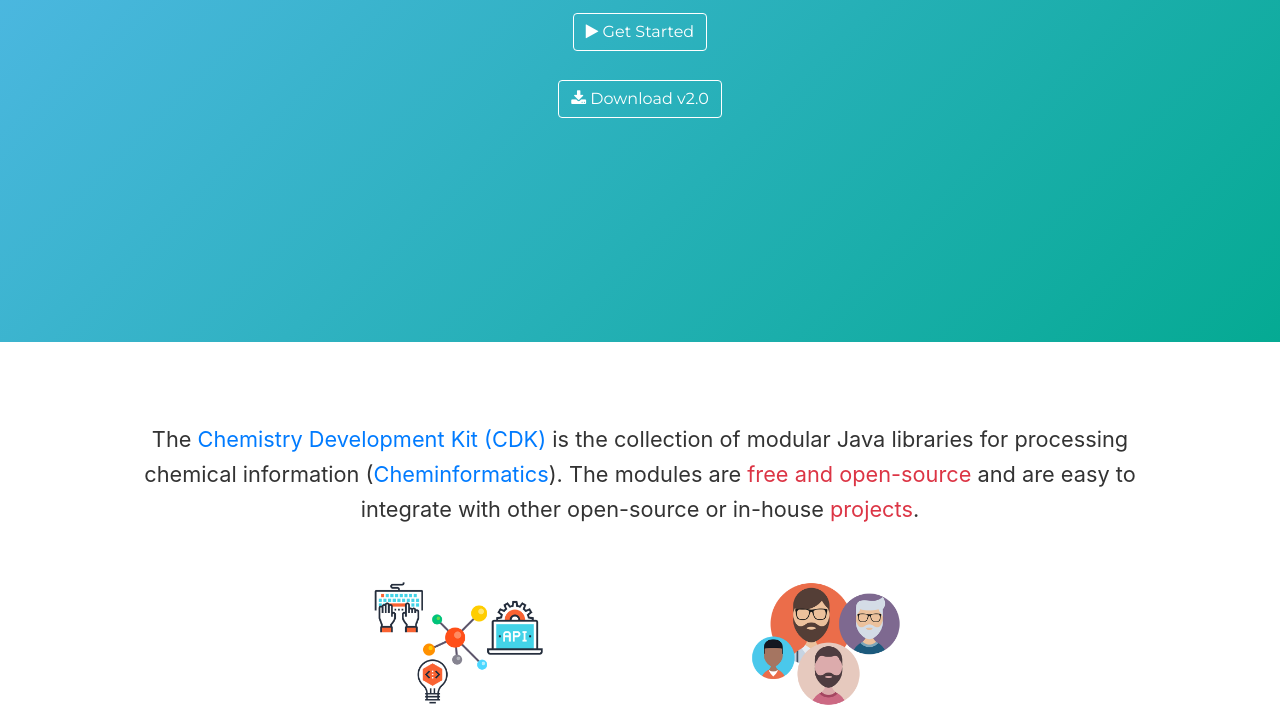
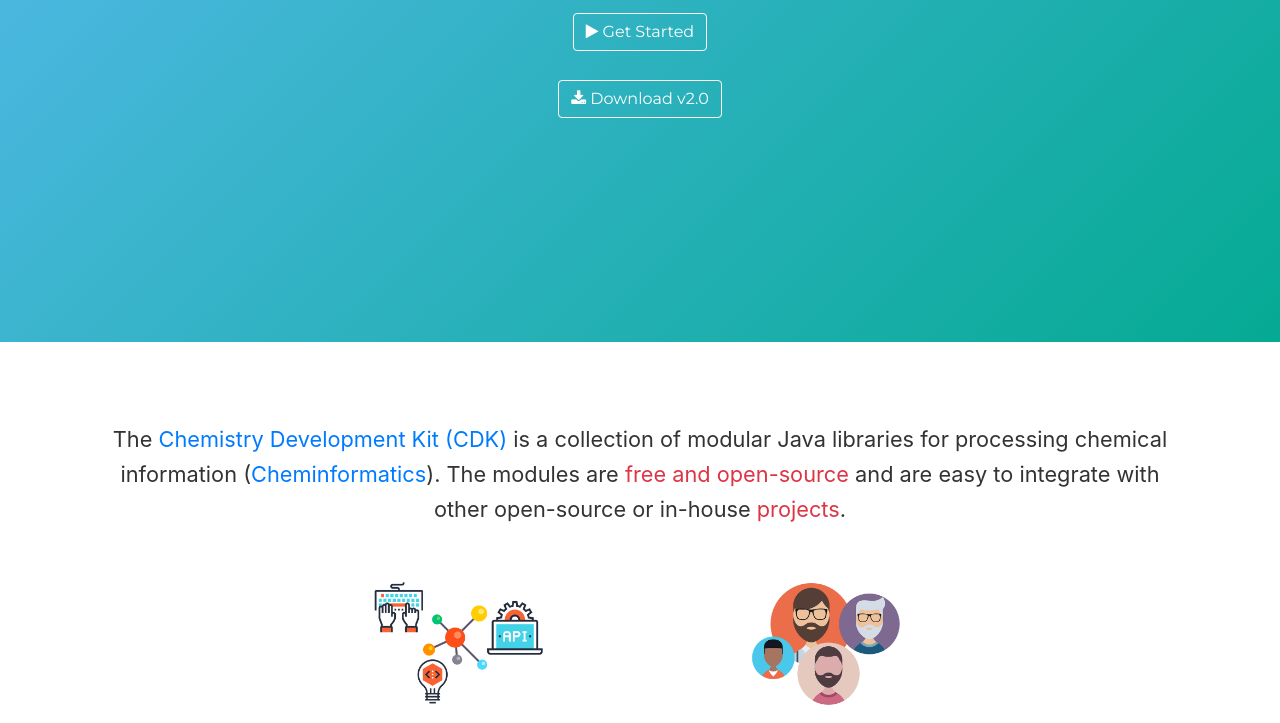
Before and after one commit to cdk/cdk.github.io, a website built with webpack: page src/index.html in a window 1280 px wide. Shown: the part 454-1177 px from the top of the page. Built offline with nearby package versions, Linux system fonts and the light colour scheme; files whose address does not match are found by name.

Commit message:
s/the/a/

```diff
--- a/src/index.html
+++ b/src/index.html
@@ -144,7 +144,7 @@
       <div class="container">
         <div class="section-wrapper">
           <h5 class="text-center paragraph">
-            The <span class="text-primary">Chemistry Development Kit (CDK)</span> is the collection of modular Java libraries for processing chemical information (<span class="text-primary">Cheminformatics</span>). The modules are <a  class="scroll text-danger" target="projects">free and open-source</a> and are easy to integrate with other open-source or in-house <a class="scroll text-danger" target="projects">projects</a>.
+            The <span class="text-primary">Chemistry Development Kit (CDK)</span> is a collection of modular Java libraries for processing chemical information (<span class="text-primary">Cheminformatics</span>). The modules are <a  class="scroll text-danger" target="projects">free and open-source</a> and are easy to integrate with other open-source or in-house <a class="scroll text-danger" target="projects">projects</a>.
           </h5>
           <div class="row justify-content-center ccard">
             <div class="col-md-4 col-sm-12 text-center">
```
